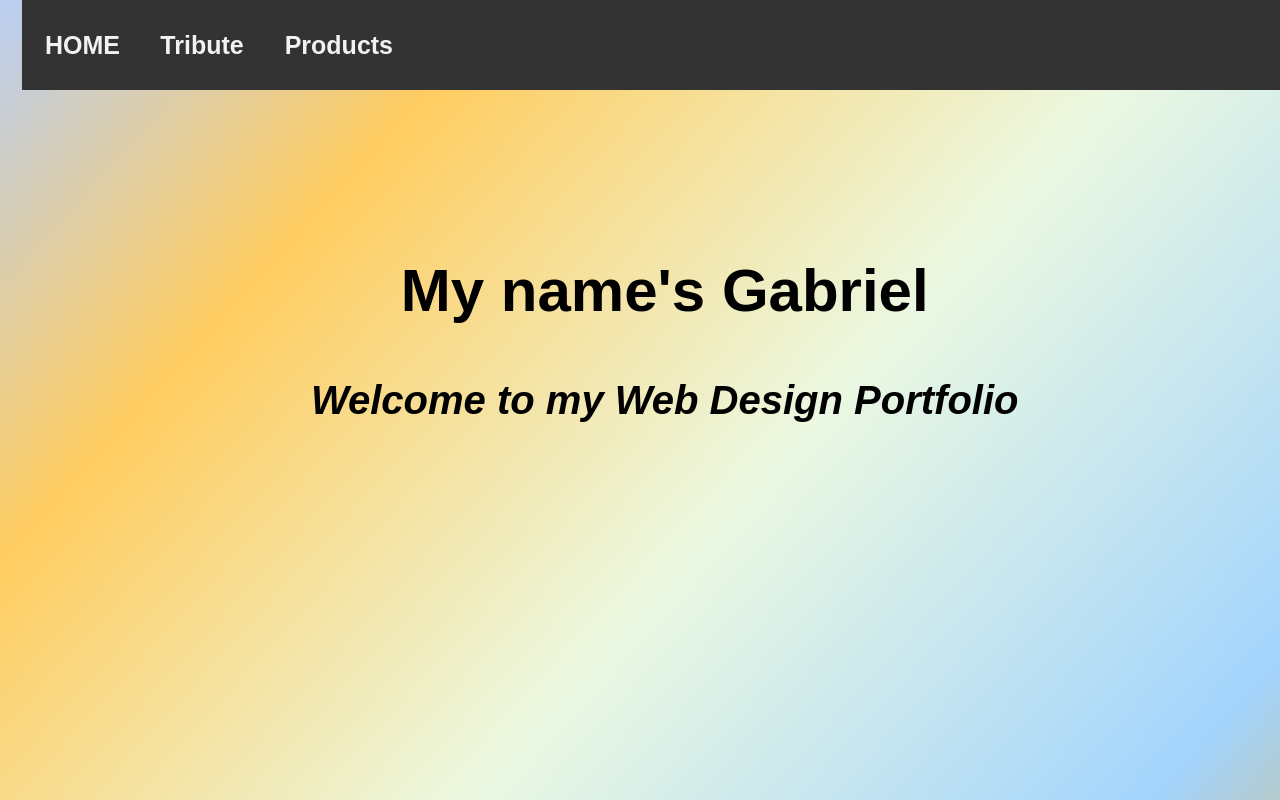
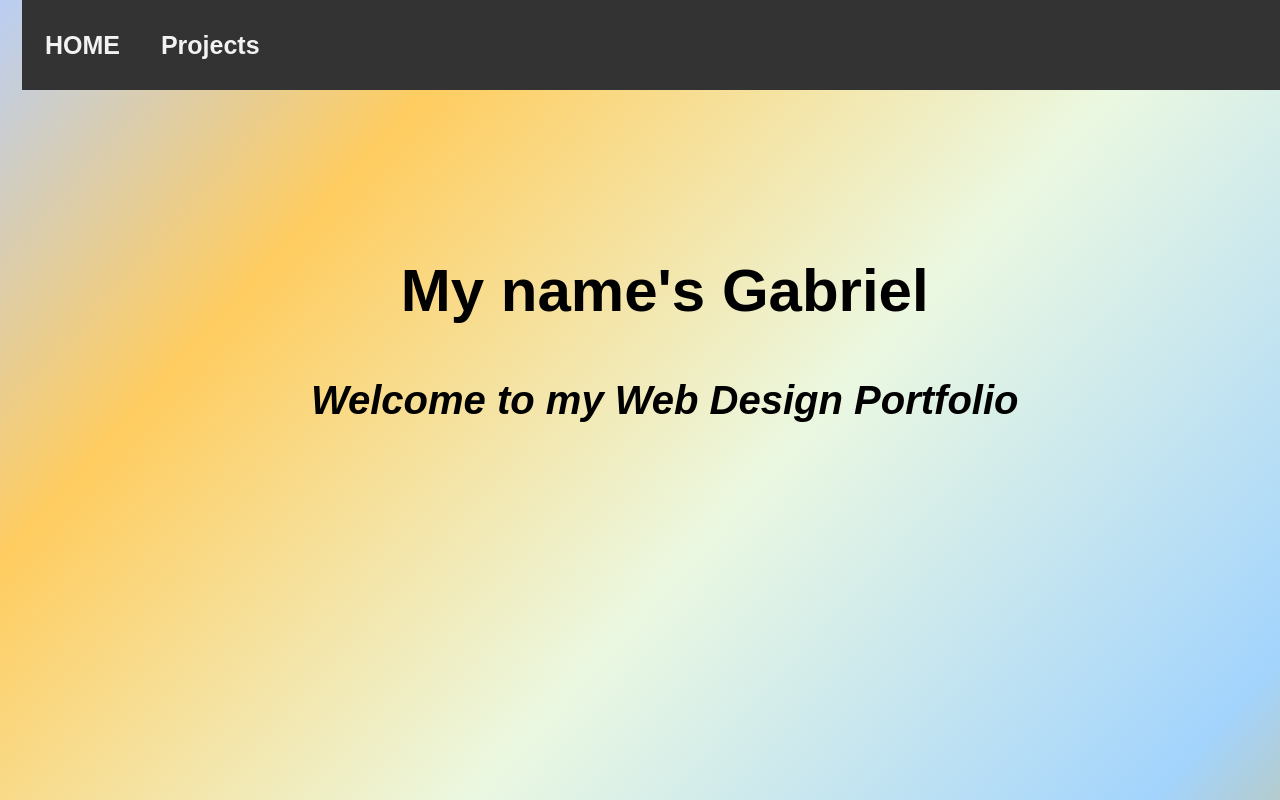
Before and after one commit to GMacGiollaRuah87/GMacGiollaRuah87.github.io, a plain HTML site: page index.html in a window 1280 px wide. Shown: the top 800 px of the page. Drawn offline with Linux system fonts and the light colour scheme; a web font is replaced by a local one.

Commit message:
Update index.html

```diff
--- a/index.html
+++ b/index.html
@@ -20,9 +20,8 @@ Portfolio
         <!--Unlisted Item and Listed Items
         to create a StickyNav bar-->
         <ul id="navbar">
-            <li><a href="index.html">HOME</a></li>
-            <li><a href="tribute.html">Tribute</a></li>
-            <li><a href="product.html">Products</a></li>
+                <li><a href="index.html">HOME</a></li>
+            <li><a href="#projects">Projects</a></li>
 
         </ul>
         <h1>My name's Gabriel</h1>
```
